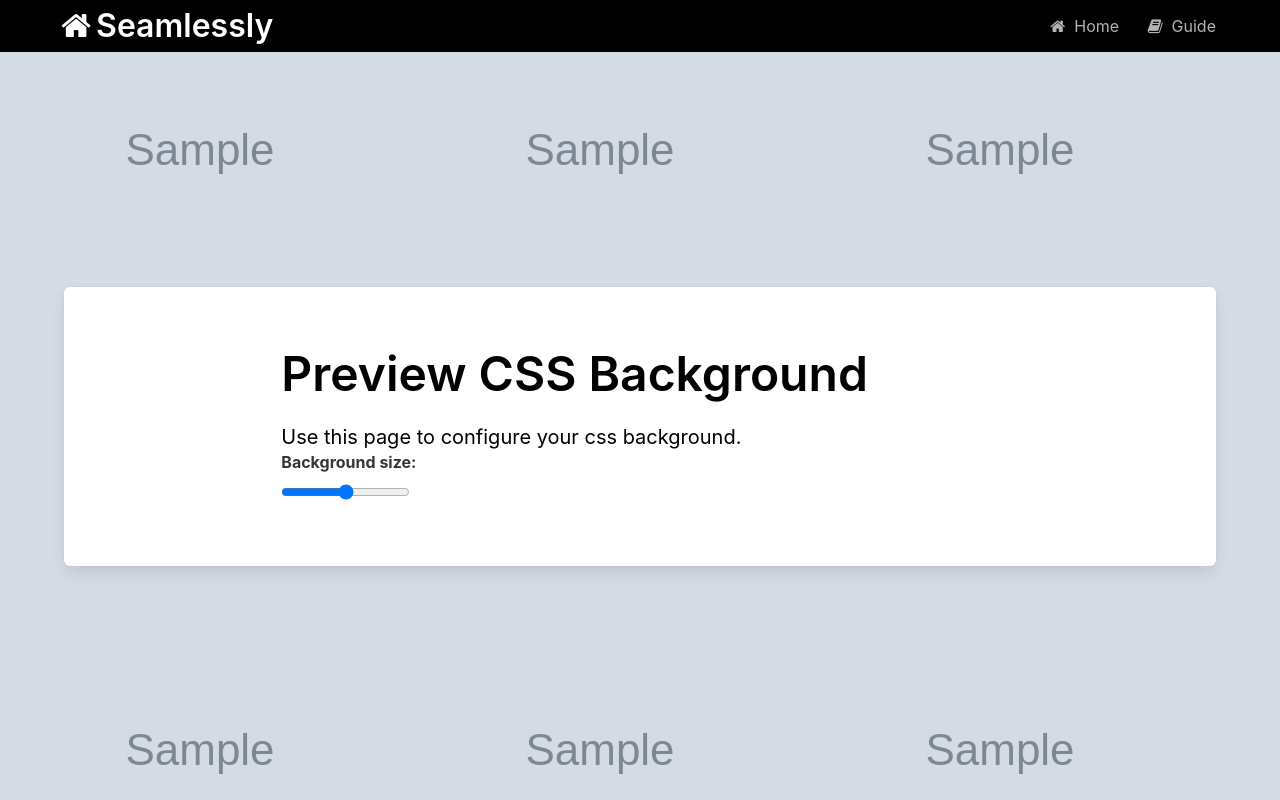
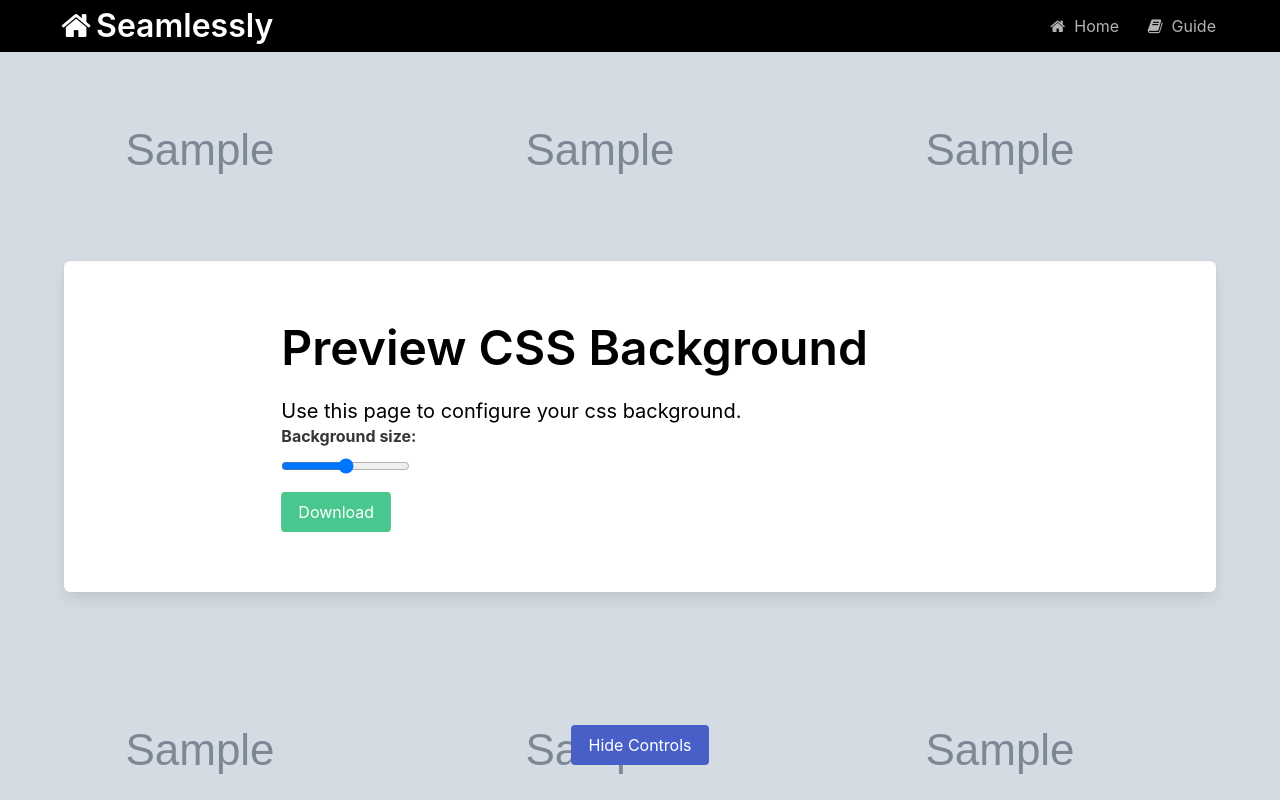
Before and after one commit to vincemaina/Seamlessly, a Flask app: template app/templates/file_upload/optimise_for_web_background.html in a window 1280 px wide. Run offline with Flask 2, Linux system fonts and the light colour scheme; the template is opened without the code that fills it: most values are stand-ins (such as "Sample title", 1, 10 or a date in 2020); grey boxes marked "Sample" are stand-in pictures.

Commit message:
Adding show_hide button and download button

```diff
--- a/app/templates/file_upload/optimise_for_web_background.html
+++ b/app/templates/file_upload/optimise_for_web_background.html
@@ -53,7 +53,7 @@
         </nav>
     </div>
 
-    <div class="hero-body">
+    <div id='hero-body-customiser' class="hero-body">
         <div class="container box has-text-left pt-6 pb-6">
             <div class="column is-8 is-offset-2">
                 <h1 class="title is-size-1" style="color: black;">
@@ -71,10 +71,24 @@
                         <!-- <input class="input" type="number" name="background-size-slider" id="background-size-slider" onchange="updateBackgroundSize(this)"> -->
                     </div>
                 </div>
+                <a href="{{image_url}}" class="button is-success">Download</a>
             </div>
         </div>
     </div>
 </section>
+<div id="show-hide-button">
+    <button class="button is-link" onclick="buttonClick(this)">Hide Controls</button>
+</div>
+
+<style>
+    #show-hide-button {
+        display: initial;
+        position: absolute;
+        bottom: 35px;
+        width: 100vw;
+        text-align: center;
+    }
+</style>
 
 <style>
     #top-hero-banner {
@@ -102,7 +116,44 @@
         background-color: black;
     }
 </style>
+
+<!-- This script updates the page when the user changes a parameter -->
 <script src="{{url_for('static', filename='js/css_configure.js')}}"></script>
+
+<!-- This script hides the controls and the nav bar when the user clicks the hide controls button -->
+<script>
+
+    var navbar = document.getElementById('navbar-id')
+    var customiser_section = document.getElementById('hero-body-customiser')
+
+    function hideControls (button) {
+        navbar.style.display = 'none'
+        customiser_section.style.display = 'none'
+        button.classList.remove("is-link");
+        button.classList.add("is-success");
+        button.innerHTML = 'Show Controls'
+    }
+
+    function showControls (button) {
+        navbar.style.display = 'initial'
+        customiser_section.style.display = 'inherit'
+        button.classList.remove("is-success");
+        button.classList.add("is-link");
+        button.innerHTML = 'Hide Controls'
+    }
+
+    function buttonClick(button) {
+
+        if (button.innerHTML == 'Hide Controls') {
+            hideControls(button)
+        } else {
+            showControls(button, navbar)
+        }
+    }
+
+</script>
+
+<!-- The below image and script are for managing the loading screen -->
 <img id="image_load_placeholder" src="{{image_url}}" alt="" style="display: none;">
 <script>
     var img = document.getElementById('image_load_placeholder')
@@ -112,4 +163,5 @@
         document.getElementById('loader').style.opacity = 0
     }
 </script>
+
 {% endblock %}
```
